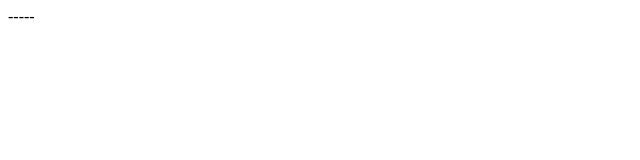
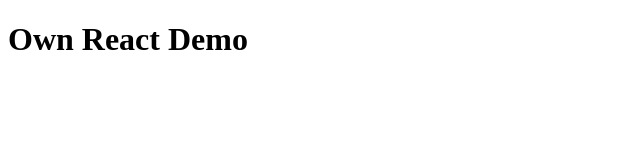
Before and after one commit to Somnams/simple-react-demo, a website: page index.html in a window 1280 px wide. Shown: the whole page, without its empty margins (0-640 px from the left). Drawn offline with Linux system fonts and the light colour scheme.

Commit message:
feat: create & render

```diff
--- a/index.html
+++ b/index.html
@@ -6,7 +6,7 @@
     <title>Document</title>
 </head>
 <body>
-    -----
+    <div id="root"></div>
 </body>
 <script src="./index.js"></script>
 </html>
--- a/index.js
+++ b/index.js
@@ -0,0 +1,62 @@
+const TEXT_ELEMENT = 'text';
+
+const isProperty = key => key !== 'chidlren';
+
+/**
+ * @param {string} type
+ * @param {Record<string, any>} props
+ * @param  {...any} children
+ * @typedef {{type: string;
+    props: {
+        children: any[];
+    }}} ReactElement
+     @returns {ReactElement}
+ */
+function createElement(type, props, ...children) {
+    return {
+        type,
+        props: {
+            ...props,
+            children: children.map(c =>
+                typeof c === 'object' ? c : createTextElement(c)
+            )
+        }
+    }
+}
+/**
+ *
+ * @param {ReactElement} element
+ * @param {HTMLDivElement} container
+ */
+function render(element, container) {
+    const {type, props} = element;
+    const dom = type === TEXT_ELEMENT ? document.createTextNode("") : document.createElement(type);
+    Object.keys(props).filter(isProperty).forEach(p => {
+        dom[p] = props[p];
+    });
+    props.children.forEach(c => {
+        render(c, dom);
+    });
+
+    container.appendChild(dom);
+}
+
+function createTextElement(text) {
+    return {
+        type: TEXT_ELEMENT,
+        props: {
+            nodeValue: text,
+            children: []
+        }
+    }
+}
+
+const OwnReact = {
+    createElement,
+    render
+};
+
+const root = document.getElementById('root');
+const element = OwnReact.createElement('h1', {}, 'Own React Demo')
+
+OwnReact.render(element, root);
```
